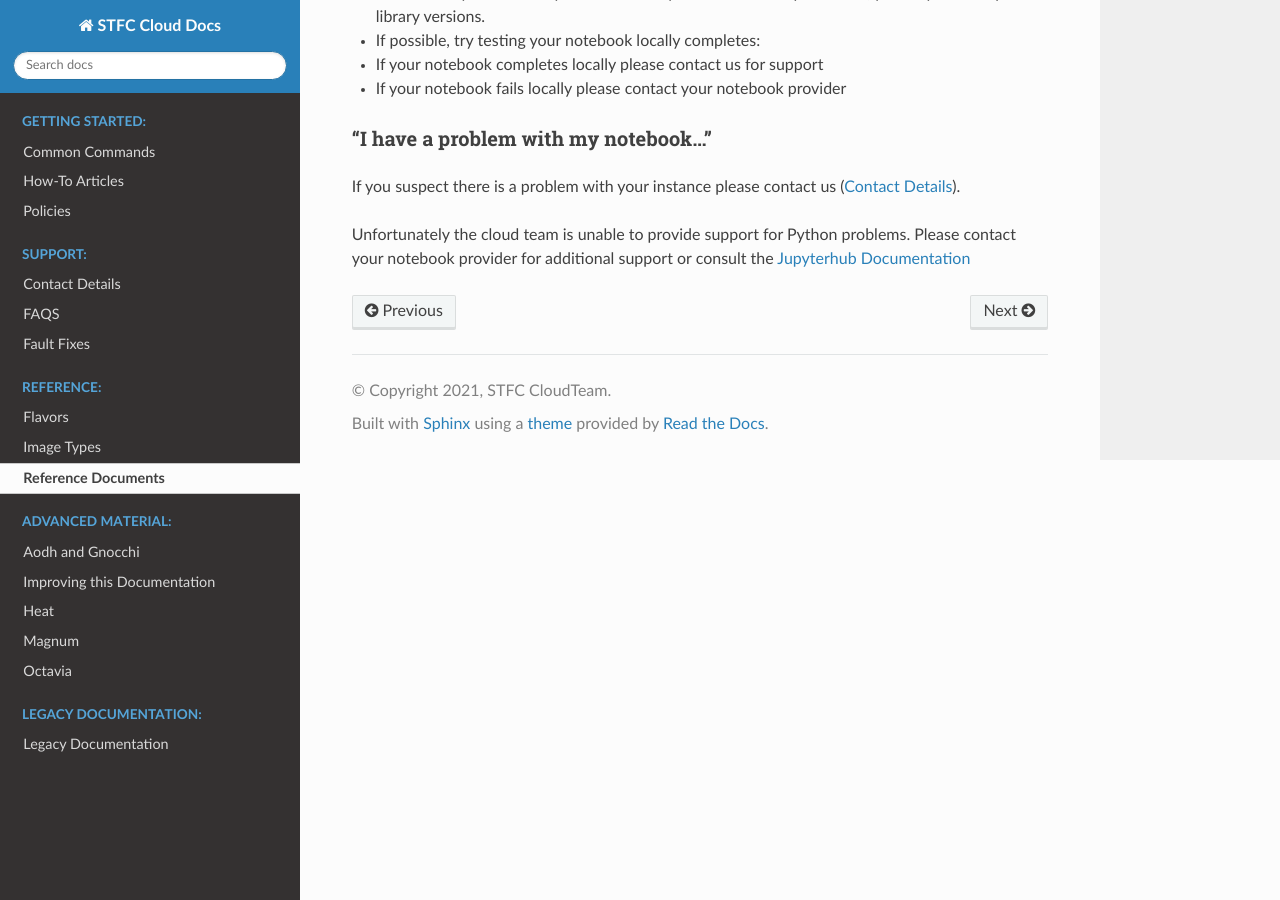
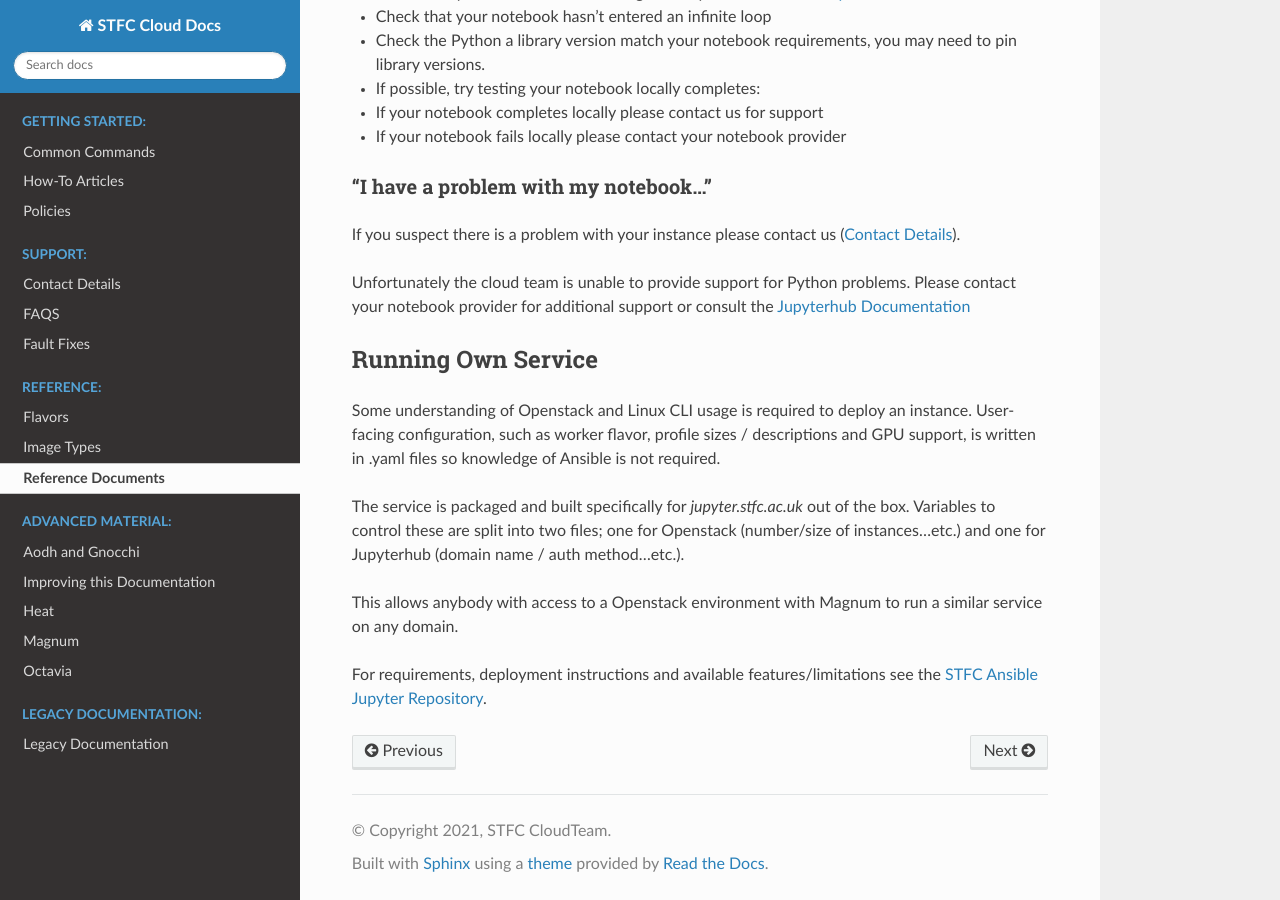
Before and after one commit to stfc/cloud-docs, a Sphinx documentation site: the page built from source/Reference/JupyterHubService.rst, in a window 1280 px wide and 900 px high, scrolled down 5222 px. Built offline with Sphinx 7.4.7 and the Read the Docs theme 2.0.0, drawn with Linux system fonts in a browser that asks for light colours; some of the changed text lies outside the part shown.

Commit message:
Tweak docs on storage and link to repo
Tweaks the docs to warn people explicitly, this is a scratch space and
can/will be lost on updates/upgrades (where we have to redeploy)

Also add a small section so people know they can run their own instance

```diff
--- a/source/Reference/JupyterHubService.rst
+++ b/source/Reference/JupyterHubService.rst
@@ -46,9 +46,9 @@
 
 .. warning::
 
-    This is not currently backed up and may be reset during testing. Please keep a copy of any important data locally.
+    This is not currently backed up and can be lost on service updates/upgrades or unplanned cluster outage. Please keep a copy of any important data locally.
 
-All instances come with a 1GB data store, which is carried between all types.
+All instances come with a 1GB data store, which is carried between all types. This should be viewed as a working scratch space rather than somewhere to store data long-term.
 
 Lifetime
 ========
@@ -198,3 +198,14 @@
 If you suspect there is a problem with your instance please contact us (:ref:`contact_details`).
 
 Unfortunately the cloud team is unable to provide support for Python problems. Please contact your notebook provider for additional support or consult the `Jupyterhub Documentation <https://jupyter-notebook.readthedocs.io/en/latest/>`_
+
+Running Own Service
+###################
+
+Some understanding of Openstack and Linux CLI usage is required to deploy an instance. User-facing configuration, such as worker flavor, profile sizes / descriptions and GPU support, is written in .yaml files so knowledge of Ansible is not required.
+
+The service is packaged and built specifically for `jupyter.stfc.ac.uk` out of the box. Variables to control these are split into two files; one for Openstack (number/size of instances...etc.) and one for Jupyterhub (domain name / auth method...etc.).
+
+This allows anybody with access to a Openstack environment with Magnum to run a similar service on any domain.
+
+For requirements, deployment instructions and available features/limitations see the `STFC Ansible Jupyter Repository <https://github.com/stfc/ansible-jupyter>`_.
```
